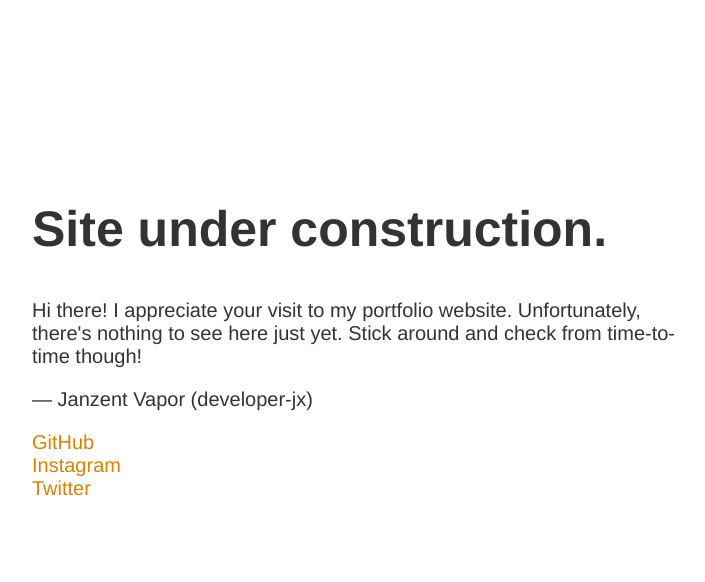
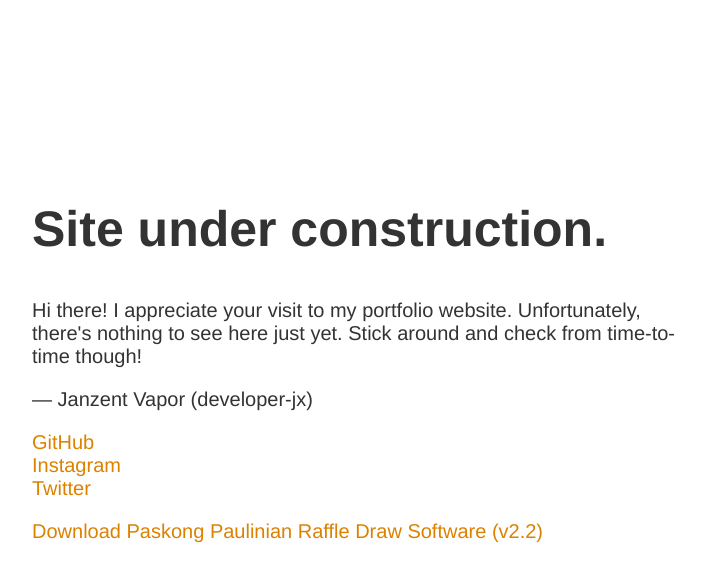
Before and after one commit to developer-jx/developer-jx.github.io, a Jekyll site: the page index.html, which Jekyll copies as it is, in a window 1280 px wide. Shown: the top 582 px of the page, without its empty margins (283-988 px from the left). Built offline with Jekyll 4.4.1, drawn with Linux system fonts in a browser that asks for light colours.

Commit message:
Added PPRD files and download link.

```diff
--- a/index.html
+++ b/index.html
@@ -21,6 +21,7 @@ a:hover { color: #333; text-decoration: none; }
 <p>&mdash; Janzent Vapor (developer-jx)</p>
 
 <p><a href="https://github.com/developer-jx">GitHub</a><br><a href="https://www.instagram.com/jivapor/">Instagram</a><br><a href="https://twitter.com/jivapor">Twitter</a></p>
+<p><a href="maintenance_files/SPSPS-PRRD v2.2.zip">Download Paskong Paulinian Raffle Draw Software (v2.2)</a></p>
 </div>
 
 </article>
```
Also changed, not shown: 1 other file.
